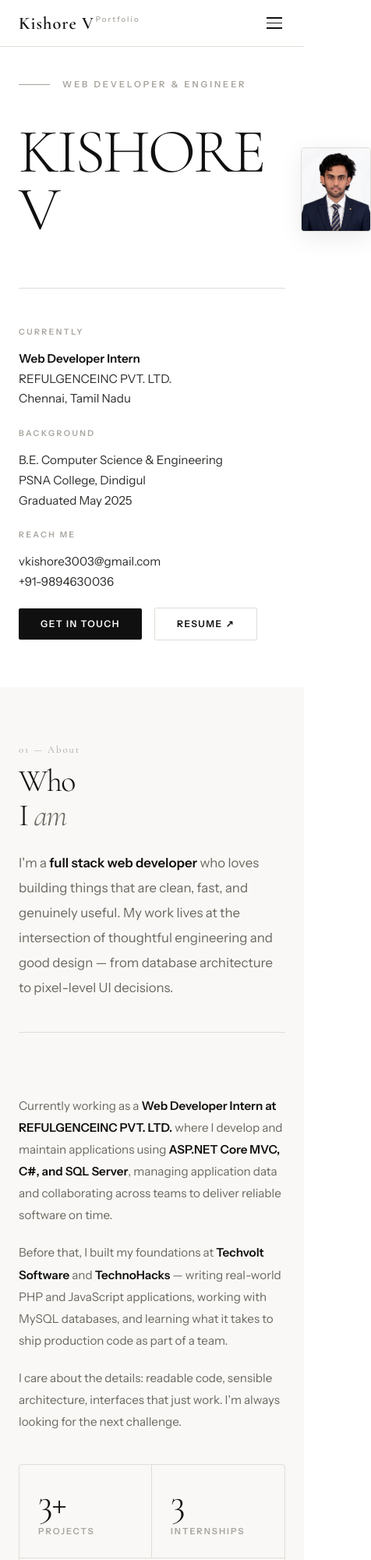
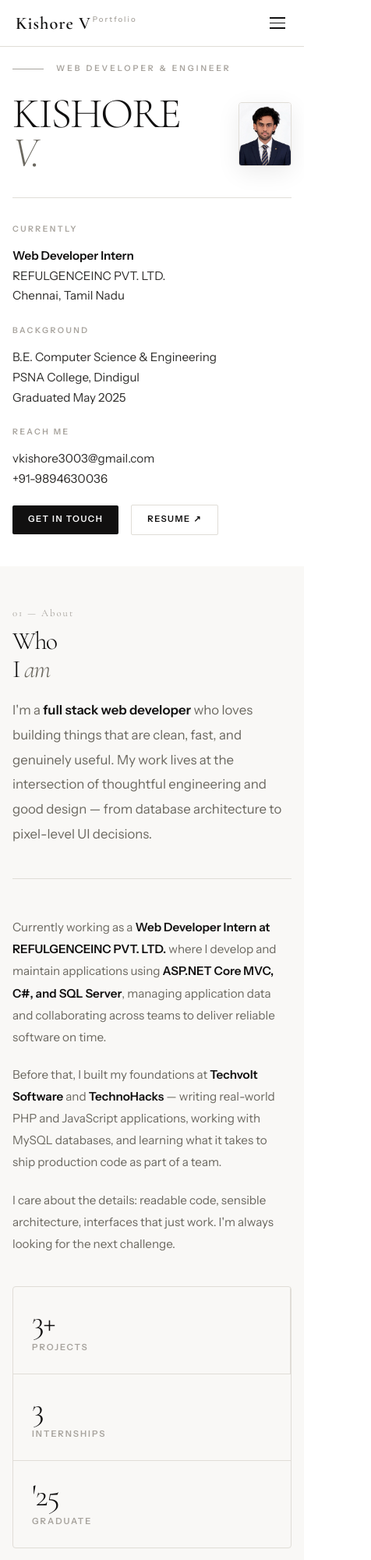
Before and after one commit to Vkishorekrishna/My-Portfolio, a plain HTML site: page index.html in a window 390 px wide. Shown: the top 2000 px of the page at 78% size, 476 px wide, since content can reach past the window. Drawn offline with nearby package versions, Linux system fonts and the light colour scheme.

Commit message:
Update index.html

```diff
--- a/index.html
+++ b/index.html
@@ -500,27 +500,60 @@ footer{
   .c-cell:nth-child(4){border-top:1px solid rgba(255,255,255,.08);border-right:none;padding-top:2rem}
 }
 @media(max-width:768px){
-  #home,.about-wrap,#skills .skills-wrap,.exp-wrap,.proj-wrap,.contact-wrap{padding:0}
-  nav .nav-inner{padding:0 1.5rem}
-  #home{padding:100px 1.5rem 60px}
-  #about,#skills,#experience,#projects,#contact{padding:70px 1.5rem}
-  footer{padding:1.5rem}
-  .hero-bottom{grid-template-columns:1fr;gap:1.5rem}
-  .hero-name-row{gap:1.5rem}
-  .hero-photo{width:90px;height:108px}
-  .about-header{grid-template-columns:1fr;gap:1.5rem}
-  .about-grid{grid-template-columns:1fr;gap:3rem}
-  .stat-trio{grid-template-columns:1fr 1fr;border:1px solid var(--rule)}
+  nav .nav-inner{padding:0 1.25rem}
+  #home{padding:90px 1.25rem 50px;min-height:auto}
+  #about,#skills,#experience,#projects,#contact{padding:60px 1.25rem}
+  footer{padding:1.25rem;flex-direction:column;text-align:center;gap:.5rem}
+
+  /* Hero */
+  .hero-eyebrow{margin-bottom:1.5rem;font-size:.65rem}
+  .hero-name-row{
+    flex-direction:row;
+    align-items:flex-end;
+    gap:1rem;
+    margin-bottom:2rem;
+  }
+  .hero-headline{
+    font-size:clamp(3.5rem,16vw,5.5rem);
+    letter-spacing:-2px;
+  }
+  .hero-photo{width:80px;height:96px;flex-shrink:0}
+  .hero-bottom{grid-template-columns:1fr;gap:1.5rem;padding-top:2rem}
+  .hero-cta{flex-wrap:wrap}
+
+  /* About */
+  .about-header{grid-template-columns:1fr;gap:1.25rem;margin-bottom:3rem}
+  .about-grid{grid-template-columns:1fr;gap:2.5rem}
+  .stat-trio{grid-template-columns:1fr 1fr}
   .stat-cell:nth-child(2){border-right:none}
   .stat-cell:nth-child(3){grid-column:span 2;border-top:1px solid var(--rule);border-right:none}
-  .exp-item{grid-template-columns:1fr;gap:1rem}
+  .stat-big{font-size:2.5rem}
+
+  /* Skills */
+  .sec-header{flex-direction:column;gap:1rem;align-items:flex-start}
+  .sec-caption{text-align:left;max-width:100%}
   .skills-table{grid-template-columns:1fr}
   .skills-col{border-right:none;border-bottom:1px solid var(--rule)}
   .skills-col:last-child{border-bottom:none}
+
+  /* Experience */
+  .exp-item{grid-template-columns:1fr;gap:.75rem;padding:2rem 0}
+  .exp-right{order:2}
+  .exp-left{order:1}
+  .exp-role{font-size:1.3rem}
+
+  /* Projects */
   .proj-grid{grid-template-columns:1fr}
   .proj-card{border-right:none;border-bottom:1px solid var(--rule)}
   .proj-card:last-child{border-bottom:none}
+  .proj-n{font-size:3.5rem}
+
+  /* Contact */
+  .contact-big{font-size:clamp(2.2rem,10vw,4rem);letter-spacing:-2px;margin-bottom:3rem}
   .contact-grid{grid-template-columns:1fr 1fr}
+  .contact-footer{flex-direction:column;align-items:flex-start;gap:1.25rem}
+
+  /* Nav mobile */
   .menu-toggle{display:flex}
   nav ul{
     position:absolute;top:60px;left:0;right:0;
@@ -531,6 +564,25 @@ footer{
   }
   nav ul.active{display:flex}
   nav ul li{padding:.85rem 1.5rem;border-bottom:1px solid var(--rule)}
+}
+
+@media(max-width:420px){
+  #home{padding:80px 1rem 40px}
+  #about,#skills,#experience,#projects,#contact{padding:50px 1rem}
+  .hero-headline{font-size:clamp(3rem,14vw,4.5rem)}
+  .hero-photo{width:68px;height:82px}
+  .about-serif{font-size:2rem}
+  .sec-serif{font-size:2rem}
+  .contact-big{font-size:2rem}
+  .contact-grid{grid-template-columns:1fr}
+  .c-cell{border-right:none;border-bottom:1px solid rgba(255,255,255,.08);padding-bottom:1.5rem}
+  .c-cell:last-child{border-bottom:none}
+  .stat-trio{grid-template-columns:1fr}
+  .stat-cell:nth-child(2){border-right:none;border-top:1px solid var(--rule)}
+  .stat-cell:nth-child(3){grid-column:span 1;border-right:none}
+  .edu-row{grid-template-columns:1fr;gap:.5rem}
+  .edu-year{text-align:left}
+  .btn-primary,.btn-line{padding:.6rem 1.25rem;font-size:.7rem}
 }
 </style>
 </head>
@@ -558,7 +610,7 @@ footer{
   <div class="hero-eyebrow">Web Developer &amp; Engineer</div>
   <div class="hero-name-row">
     <h1 class="hero-headline">
-      KISHORE V
+      KISHORE<br><span class="name-second">V.</span>
     </h1>
     <div style="flex:1"></div>
     <div class="hero-photo">
```
